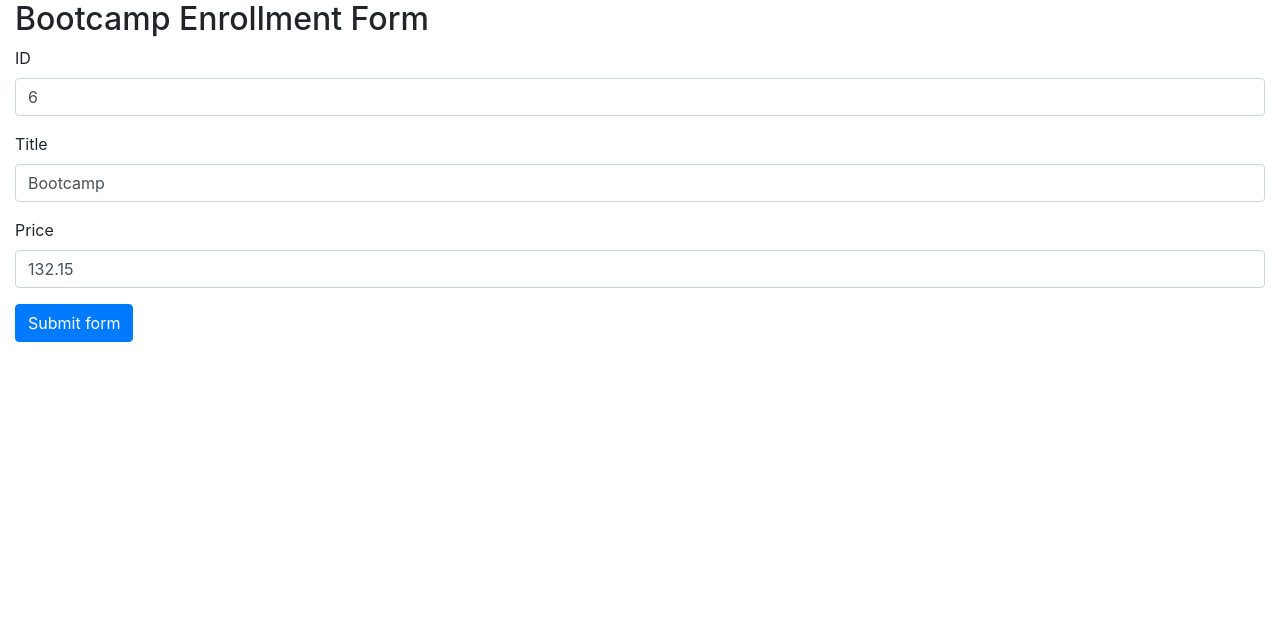
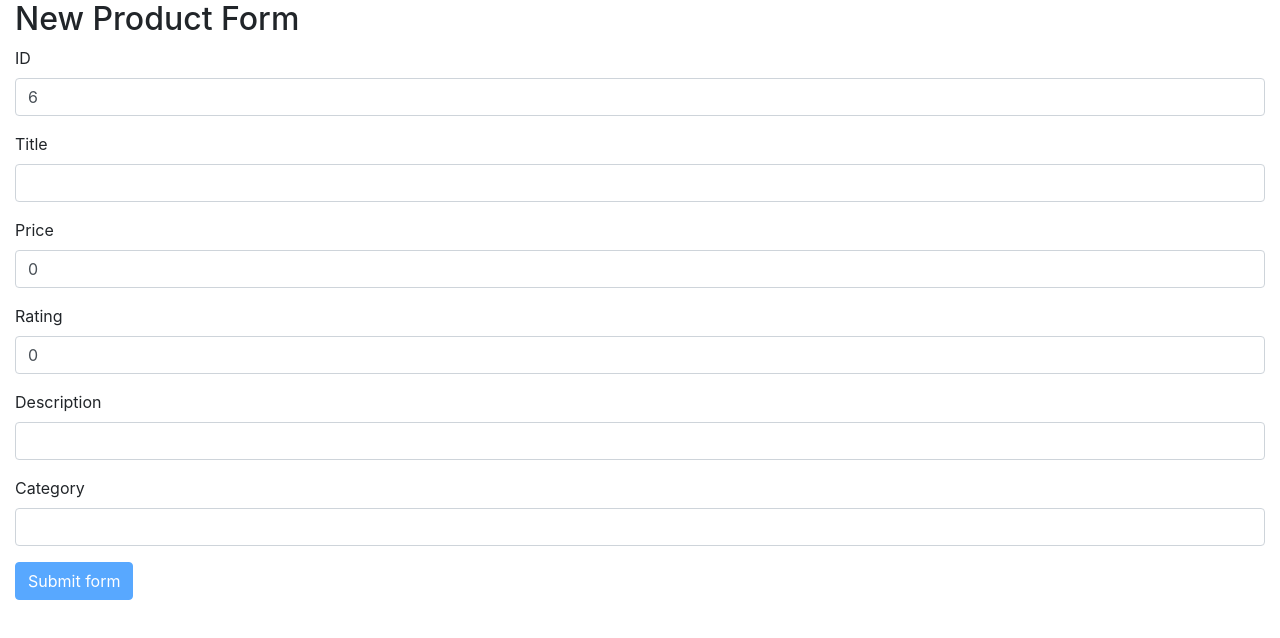
Before and after one commit to nytaoxu/angular_products, an Angular app: page /product/new in a window 1280 px wide. Shown: the top 638 px of the page. Built offline with nearby package versions, Linux system fonts and the light colour scheme.

Commit message:
new product addition page done.

```diff
--- a/src/app/chart/chart.component.html
+++ b/src/app/chart/chart.component.html
@@ -1,6 +1,6 @@
 <div>
   <h1>Chart</h1>
-  <canvas id="myChart" width="400" height="400"></canvas>
+  <canvas id="myChart" width="150" height="50"></canvas>
 </div>
 <div class="chart">
   <a [routerLink]="['/']" class="chart">Go Back</a>
--- a/src/app/product-new/product-new.component.html
+++ b/src/app/product-new/product-new.component.html
@@ -1,16 +1,16 @@
 <div class="container-fluid">
-  <h2>Bootcamp Enrollment Form</h2>
+  <h2>New Product Form</h2>
 
   <form
     #userForm="ngForm"
     *ngIf="!submitted"
-    (ngSubmit)="onSubmit()"
+    (ngSubmit)="onSubmit(userForm)"
     novalidate
   >
     <div class="form-group">
       <label>ID</label>
       <input
-        type="text"
+        type="number"
         #id="ngModel"
         required
         class="form-control"
@@ -27,6 +27,8 @@
       <label>Title</label>
       <input
         type="text"
+        #title="ngModel"
+        required
         class="form-control"
         name="title"
         [(ngModel)]="productModel.title"
@@ -36,13 +38,52 @@
     <div class="form-group">
       <label>Price</label>
       <input
-        type="text"
+        type="number"
         #price="ngModel"
         required
         class="form-control"
+        name="price"
         [class.is-invalid]="price.invalid && price.touched"
-        name="price"
         [(ngModel)]="productModel.price"
+      />
+    </div>
+
+    <div class="form-group">
+      <label>Rating</label>
+      <input
+        type="number"
+        #rating="ngModel"
+        required
+        class="form-control"
+        name="rating"
+        [class.is-invalid]="rating.invalid && rating.touched"
+        [(ngModel)]="productModel.rating"
+      />
+    </div>
+
+    <div class="form-group">
+      <label>Description</label>
+      <input
+        type="text"
+        #description="ngModel"
+        required
+        class="form-control"
+        name="description"
+        [class.is-invalid]="description.invalid && description.touched"
+        [(ngModel)]="productModel.description"
+      />
+    </div>
+
+    <div class="form-group">
+      <label>Category</label>
+      <input
+        type="text"
+        #category="ngModel"
+        required
+        class="form-control"
+        name="category"
+        [class.is-invalid]="category.invalid && category.touched"
+        [(ngModel)]="productModel.category"
       />
     </div>
 
--- a/src/app/product-new/product-new.component.ts
+++ b/src/app/product-new/product-new.component.ts
@@ -1,6 +1,8 @@
 import { Component, OnInit } from "@angular/core";
 import { Product } from "../product";
 import { ProductService } from "../product.service";
+import { Router } from "@angular/router";
+import { NgForm } from "@angular/forms";
 
 @Component({
   selector: "app-product-new",
@@ -8,19 +10,12 @@ import { ProductService } from "../product.service";
   styleUrls: ["./product-new.component.css"]
 })
 export class ProductNewComponent implements OnInit {
-  constructor(private productService: ProductService) {}
+  constructor(private productService: ProductService, private router: Router) {}
   ngOnInit() {}
 
   title = "Create New Entry";
   //topics = ['Angular', 'React', 'Vue'];
-  productModel = new Product(
-    6,
-    "Bootcamp",
-    132.15,
-    5,
-    "This is a good product.",
-    "Utility"
-  );
+  productModel = new Product(this.productService.getNextId(), "", 0, 0, "", "");
   //topicHasError = true;
   submitted = false;
   errorMsg = "";
@@ -33,11 +28,16 @@ export class ProductNewComponent implements OnInit {
   //   }
   // }
 
-  onSubmit() {
+  onSubmit(form: NgForm) {
     this.submitted = true;
-    console.log(this.productModel);
+    // console.log(this.productModel);
+    // console.log(
+    //   `This is the information I want: ${JSON.stringify(form.value)}.`
+    // );
+    // console.log(this.productService.getProductList().length);
     this.productService.addProduct(this.productModel);
-    console.log(this.productService.getProductList().length);
+    // console.log(this.productService.getProductList().length);
+    this.router.navigate(["/"]);
     // .subscribe(
     //   response => console.log("Success!", response),
     //   error => (this.errorMsg = error.statusText)
--- a/src/app/product.service.ts
+++ b/src/app/product.service.ts
@@ -48,6 +48,8 @@ export class ProductService {
     }
   ];
 
+  private static currentId = 6;
+
   constructor() {}
 
   getProductList() {
@@ -56,4 +58,7 @@ export class ProductService {
   addProduct(productModel: Product) {
     this.product_list.push(productModel);
   }
+  getNextId() {
+    return ProductService.currentId++;
+  }
 }
```
